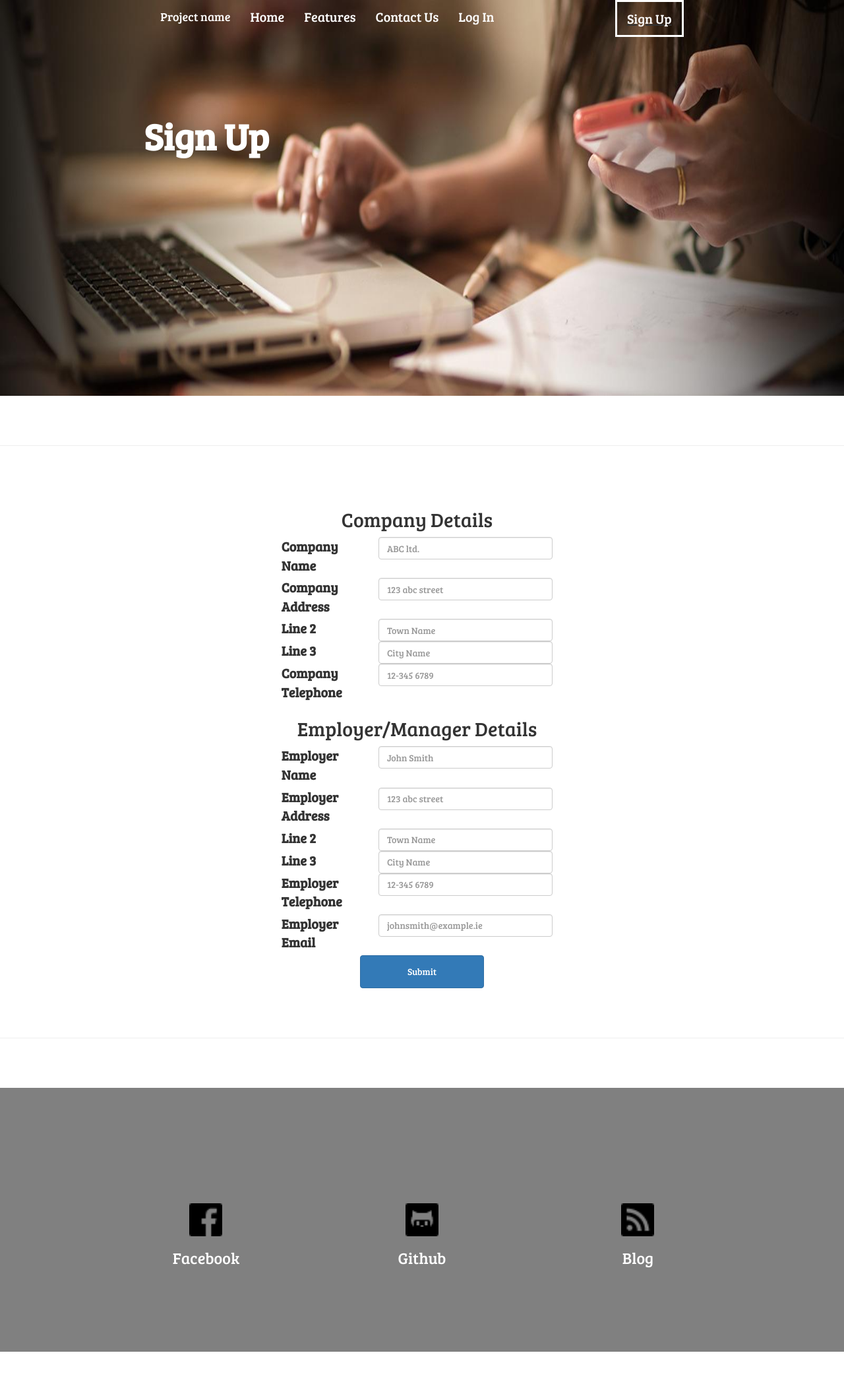
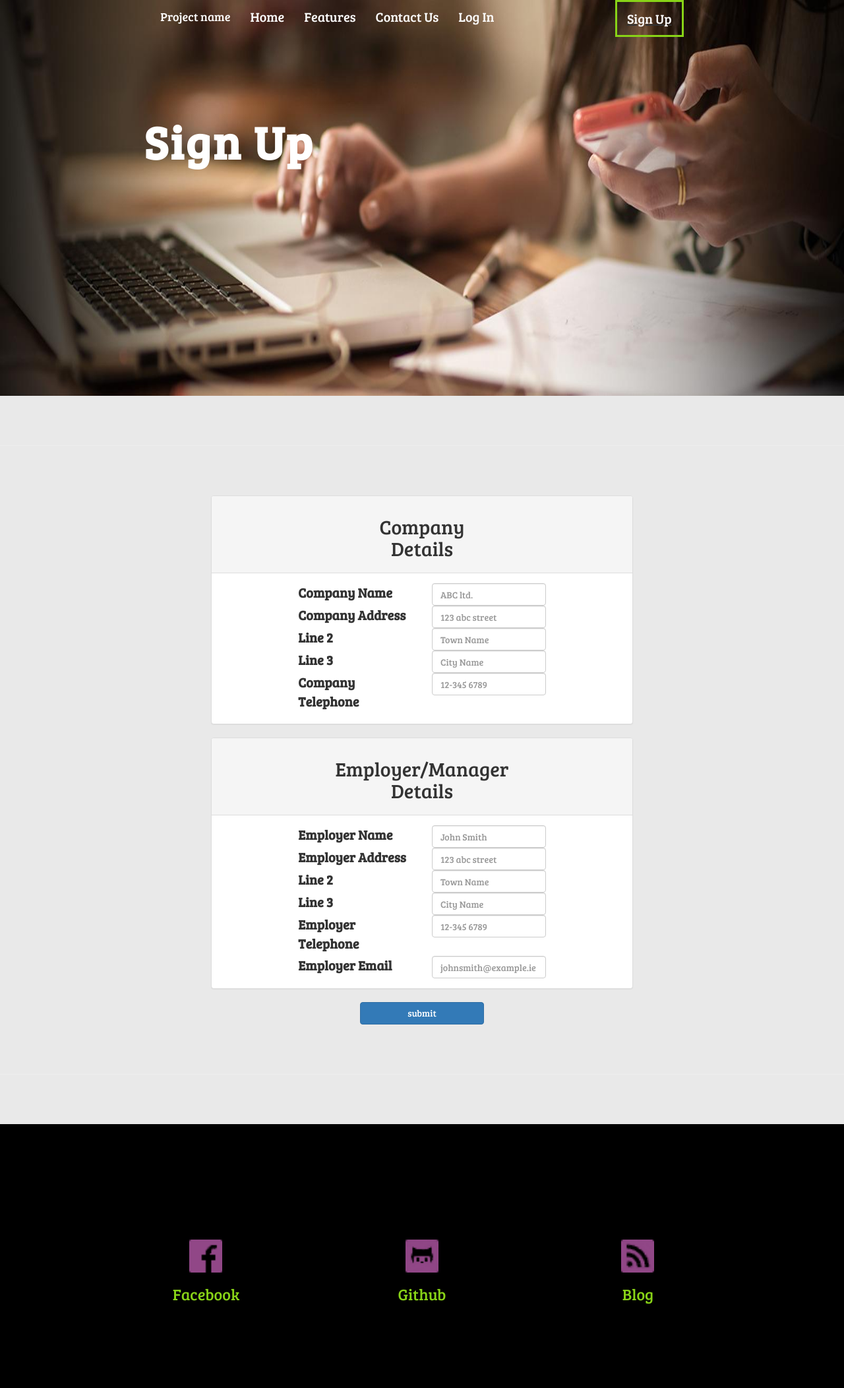
Before and after one commit to FinnONeill/3rdYearProject, a PHP site: page /pages/signUp.html in a window 1280 px wide. Shown: the whole page at 66% size. Before the commit the page ends 2049 px from the top, so only its background shows below. Run offline with PHP 8.4, Linux system fonts and the light colour scheme.

Commit message:
Began changing the colour scheme that will now run throughout our app.

```diff
--- /dev/null
+++ b/code/3rd Year Project Website/css/signUp.css
@@ -0,0 +1,5 @@
+.signUpBackground{
+  background-size: 100% 100%;
+  background-image: url(../images/signUp.jpg) !important;
+  height: 600px;
+}
--- a/code/3rd Year Project Website/css/styles.css
+++ b/code/3rd Year Project Website/css/styles.css
@@ -1,27 +1,28 @@
 body, footer{
   font-family: 'Bree Serif', serif;
   font-size: 2em;
+  background-color: #e9e9e9;
 }
 
 button{
   height: 50px;
 }
 
+.green{
+  color: #88d317;
+}
+
 .heading-section{
   background-size: 100% 100%;
-  background-image: url(../images/coffee_shop_tablet_image.jpg);
+  /*background-image:url(../images/coffee_shop_tablet_image.jpg);*/
+  background-color:  #6e3667;
   height: 600px;
 }
 
 .contactUsBackground{
   background-size: 100% 100%;
   background-image: url(../images/contact.jpg) !important;
-  height: 600px;
-}
 
-.signUpBackground{
-  background-size: 100% 100%;
-  background-image: url(../images/signUp.jpg) !important;
   height: 600px;
 }
 
@@ -37,11 +38,8 @@ button{
 
 .navbar #primaryLinks a:hover{
   border-style: solid;
-  border-color: white;
-}
-
-.navbar a:visted{
-  background-color: pink;
+  border-color: #88d317;
+  color: #88d317 !important;
 }
 
 .navbar-active{
@@ -51,7 +49,7 @@ button{
 #signUpBtn{
   font-size: 1em;
   border-style: solid;
-  border-color: white;
+  border-color: #88d317;
 }
 
 #signUpBtn a:hover{
@@ -61,12 +59,28 @@ button{
 .heading-section h1 {
   color: white !important;
   font-weight: bold;
-  font-size: 2.8em;
+  font-size: 3.5em;
   margin-top: 100px;
+  margin-bottom: 50px;
+  letter-spacing: 3px;
 }
 
 .heading-section button{
-  margin-top: 200px;
+  margin-left: 230px;
+  background-color: transparent;
+  border-color: #88d317;
+  border-width: 3px;
+  border-radius: 25px;
+}
+
+.heading-section button:hover{
+  color: #88d317;
+}
+
+.heading-section .btn-lg{
+  font-size: 1.2em;
+  color: white;
+  padding-top: 3px;
 }
 
 #logIn .modal-footer{
@@ -84,6 +98,11 @@ hr {
 
 #content-section-1{
   margin-top: 20px;
+  color: #535353;
+}
+
+#content-section-1 h2{
+  color: #1a0315;
 }
 
 #content-section-2{
@@ -100,7 +119,17 @@ hr {
   margin-top: 200px;
   height: 75px;
   width: 75px;
+  border-color: #88d317;
   border-radius: 50px;
+  background-color: #6e3667;
+}
+
+.glyphicon-play{
+  color: #e9e9e9;
+}
+
+.glyphicon-play:hover{
+  color: #88d317;
 }
 
 #content-section-2 #playButton:hover{
@@ -109,6 +138,7 @@ hr {
   backface-visibility: hidden;
   perspective: 1000px;
 }
+
 
 @keyframes shake {
   10%, 90% {
@@ -140,8 +170,8 @@ hr {
 #footer{
   height: 400px;
   padding-top: 175px;
-  background-color: grey;
-  color: white;
+  background-color: black;
+  color: #88d317;
 }
 
 #footer img{
--- a/code/3rd Year Project Website/pages/signUp.html
+++ b/code/3rd Year Project Website/pages/signUp.html
@@ -1,3 +1,4 @@
+<?php include('connect.php'); ?>
 <!DOCTYPE html>
 <html lang="en">
   <head>
@@ -10,6 +11,7 @@
 
     <!-- Bootstrap -->
     <link href="../bootstrap-3.3.7-dist/css/bootstrap.min.css" rel="stylesheet">
+    <link href="../css/signUp.css" rel="stylesheet">
     <link href="../css/styles.css" rel="stylesheet">
     <link href="https://fonts.googleapis.com/css?family=Bree+Serif" rel="stylesheet">
 
@@ -80,102 +82,106 @@
         </div> <!-- Heading Section End -->
 
         <hr>
-
-        <div class="companyDetails col-lg-offset-4">
-          <div class="row">
-            <div class="col-lg-6 text-center"><h2>Company Details</h2></div>
+        <form name="registration" method="post" action="connect.php">
+        <div class="companyDetails col-lg-offset-3 col-lg-6 panel panel-default">
+          <div class="row panel-heading">
+            <div class="col-lg-offset-4 col-lg-4 text-center panel-title"><h2>Company Details</h2></div>
           </div>
 
+          <div class="panel-body ">
             <div class="row">
               <div class="form-group">
-              <div class="col-lg-2"><label for="companyName">Company Name</label></div>
-              <div class="col-lg-4"><input type="text" class="form-control" id="companyName" placeholder="ABC ltd."></div>
+                <div class="col-lg-offset-2 col-lg-4"><label for="company_name">Company Name</label></div>
+                <div class="col-lg-4"><input type="text" class="form-control" id="company_name" name="company_name" placeholder="ABC ltd."></div>
               </div>
             </div>
 
             <div class="row">
               <div class="form-group">
-              <div class="col-lg-2"><label for="companyAddress1">Company Address</label></div>
-              <div class="col-lg-4"><input type="text" class="form-control" id="companyAddress1" placeholder="123 abc street"></div>
+                <div class="col-lg-offset-2 col-lg-4"><label for="company_address1">Company Address</label></div>
+                <div class="col-lg-4"><input type="text" class="form-control" id="company_address1" name="company_address1" placeholder="123 abc street"></div>
               </div>
             </div>
 
             <div class="row">
               <div class="form-group">
-              <div class="col-lg-2"><label for="companyAddress2">Line 2</label></div>
-              <div class="col-lg-4"><input type="text" class="form-control" id="companyAddress2" placeholder="Town Name"></div>
+                <div class="col-lg-offset-2 col-lg-4"><label for="company_address2">Line 2</label></div>
+                <div class="col-lg-4"><input type="text" class="form-control" id="company_address2" name="company_address2" placeholder="Town Name"></div>
               </div>
             </div>
 
             <div class="row">
               <div class="form-group">
-              <div class="col-lg-2"><label for="companyAddress3">Line 3</label></div>
-              <div class="col-lg-4"><input type="text" class="form-control" id="companyAddress2" placeholder="City Name"></div>
+                <div class="col-lg-offset-2 col-lg-4"><label for="company_address3">Line 3</label></div>
+                <div class="col-lg-4"><input type="text" class="form-control" id="company_address3" name="company_address3" placeholder="City Name"></div>
               </div>
             </div>
 
             <div class="row">
               <div class="form-group">
-              <div class="col-lg-2"><label for="companyTel">Company Telephone</label></div>
-              <div class="col-lg-4"><input type="tel" class="form-control" id="companyTel" placeholder="12-345 6789"></div>
+                <div class="col-lg-offset-2 col-lg-4"><label for="company_tel">Company Telephone</label></div>
+                <div class="col-lg-4"><input type="tel" class="form-control" id="company_tel" name="company_tel" placeholder="12-345 6789"></div>
               </div>
           </div>
 
           </div>
 
-        <div class="companyDetails col-lg-offset-4">
-          <div class="row">
-            <div class="col-lg-6 text-center"><h2>Employer/Manager Details</h2></div>
         </div>
 
+        <div class="companyDetails col-lg-offset-3 col-lg-6 panel panel-default">
+          <div class="row panel-heading">
+            <div class="col-lg-offset-3 col-lg-6 text-center panel-title"><h2>Employer/Manager Details</h2></div>
+          </div>
+
+          <div class="panel-body">
             <div class="row">
               <div class="form-group">
-              <div class="col-lg-2"><label for="employerName">Employer Name</label></div>
-              <div class="col-lg-4"><input type="text" class="form-control" id="employerName" placeholder="John Smith"></div>
+                <div class="col-lg-offset-2 col-lg-4"><label for="employer_name">Employer Name</label></div>
+                <div class="col-lg-4"><input type="text" class="form-control" id="employer_name" name="employer_name" placeholder="John Smith"></div>
               </div>
             </div>
 
             <div class="row">
               <div class="form-group">
-              <div class="col-lg-2"><label for="employerAddress1">Employer Address</label></div>
-              <div class="col-lg-4"><input type="text" class="form-control" id="employerAddress1" placeholder="123 abc street"></div>
+                <div class="col-lg-offset-2 col-lg-4"><label for="employer_address1">Employer Address</label></div>
+                <div class="col-lg-4"><input type="text" class="form-control" id="employer_address1" name="employer_address1" placeholder="123 abc street"></div>
               </div>
             </div>
 
             <div class="row">
               <div class="form-group">
-              <div class="col-lg-2"><label for="employerAddress2">Line 2</label></div>
-              <div class="col-lg-4"><input type="text" class="form-control" id="employerAddress2" placeholder="Town Name"></div>
+                <div class="col-lg-offset-2 col-lg-4"><label for="employer_address2">Line 2</label></div>
+                <div class="col-lg-4"><input type="text" class="form-control" id="employer_address2" name="employer_address2" placeholder="Town Name"></div>
               </div>
             </div>
 
             <div class="row">
               <div class="form-group">
-              <div class="col-lg-2"><label for="employerAddress3">Line 3</label></div>
-              <div class="col-lg-4"><input type="text" class="form-control" id="employerAddress3" placeholder="City Name"></div>
+                <div class="col-lg-offset-2 col-lg-4"><label for="employer_address3">Line 3</label></div>
+                <div class="col-lg-4"><input type="text" class="form-control" id="employer_address3" name="employer_address3" placeholder="City Name"></div>
               </div>
             </div>
 
             <div class="row">
               <div class="form-group">
-              <div class="col-lg-2"><label for="employerTel">Employer Telephone</label></div>
-              <div class="col-lg-4"><input type="tel" class="form-control" id="employerTel" placeholder="12-345 6789"></div>
+                <div class="col-lg-offset-2 col-lg-4"><label for="employer_tel">Employer Telephone</label></div>
+                <div class="col-lg-4"><input type="tel" class="form-control" id="employer_tel" name="employer_tel" placeholder="12-345 6789"></div>
               </div>
             </div>
 
             <div class="row">
               <div class="form-group">
-              <div class="col-lg-2"><label for="employerEmail">Employer Email</label></div>
-              <div class="col-lg-4"><input type="email" class="form-control" id="employerEmail" placeholder="johnsmith@example.ie"></div>
+                <div class="col-lg-offset-2 col-lg-4"><label for="employer_email">Employer Email</label></div>
+                <div class="col-lg-4"><input type="email" class="form-control" id="employer_email" name="employer_email" placeholder="johnsmith@example.ie"></div>
+              </div>
+            </div>
           </div>
         </div>
 
+        <div class="row">
+          <div class="col-lg-offset-5 col-lg-2"><input type="submit" name="submit" value="submit" class="btn btn-primary btn-block"></input></div>
         </div>
-
-        <div class="row">
-          <div class="col-lg-offset-5 col-lg-2"><button type="submit" class="btn btn-primary btn-block">Submit</button></div>
-        </div>
-
+        </form>
         <hr>
 
       </div>
```
Also changed, not shown: code/3rd Year Project Website/index.html (+10 -5 lines), code/3rd Year Project Website/pages/connect.php (added, +87 -0 lines), code/3rd Year Project Website/images/glyphicons-social-22-github.png, code/3rd Year Project Website/images/glyphicons-social-31-facebook.png, code/3rd Year Project Website/images/glyphicons-social-38-rss.png. Lines whose indentation alone changed are shown as unchanged.
